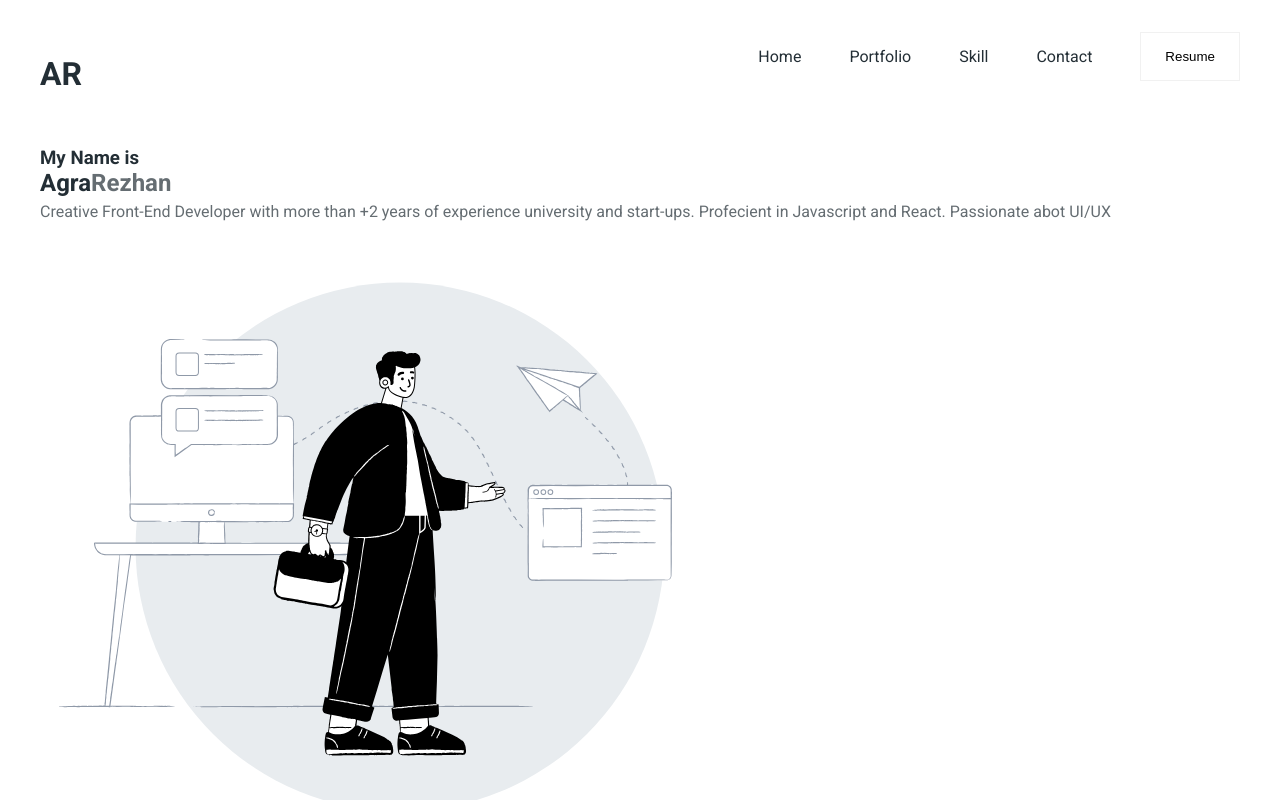
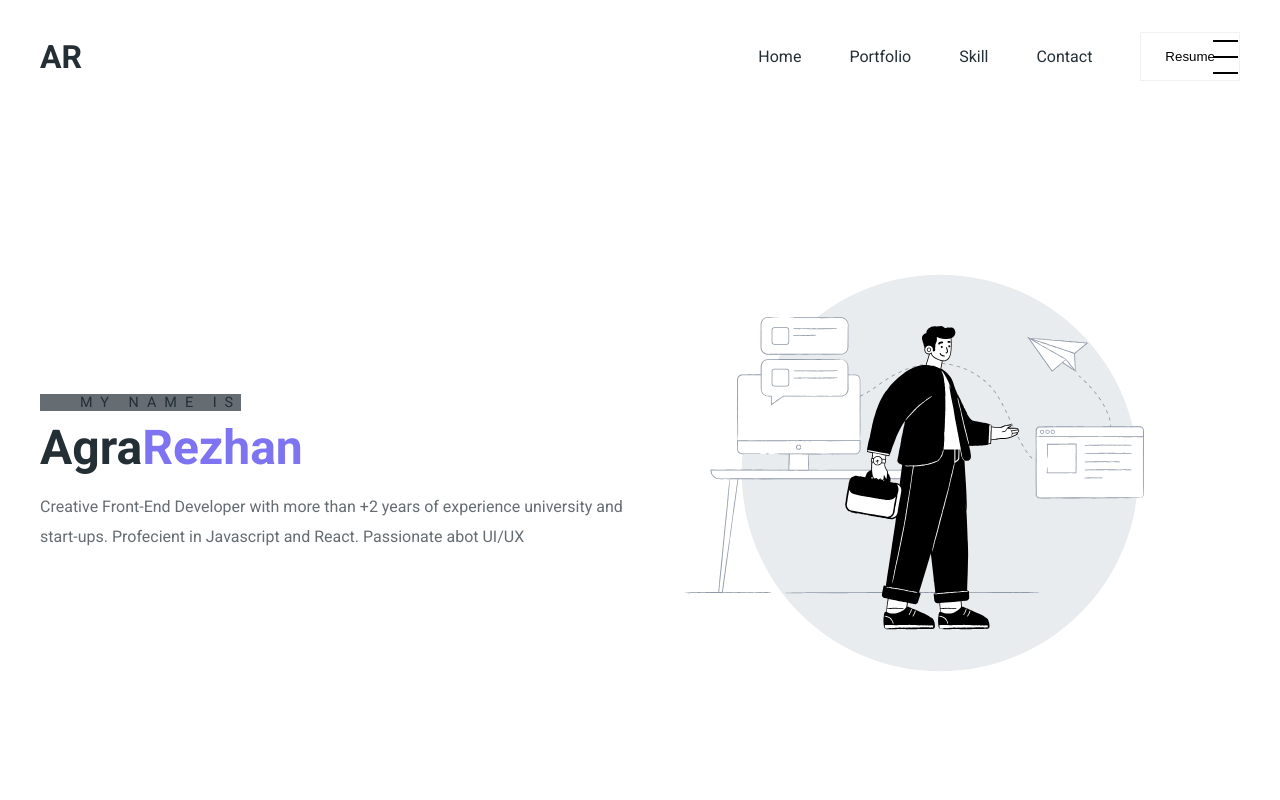
Before and after one commit to AgraRezhan/Website-Portofolio, a plain HTML site: page index.html in a window 1280 px wide. Shown: the top 800 px of the page. Drawn offline with Linux system fonts and the light colour scheme.

Commit message:
CSS Terbaru

```diff
--- a/style/style.css
+++ b/style/style.css
@@ -52,7 +52,29 @@
 
 }
 
-  /* Logo and navigation Menu*/
+/* Titles */
+.pre-title{
+    text-transform: uppercase;
+    letter-spacing: .5rem;
+    background-color: #656d72;
+    position: relative;
+    padding-left: 40px;
+    width:fit-content;
+    font-weight: 400;
+    font-size: .9rem;
+}
+
+.pre-title ::before{
+  content: "";
+  width: 30px;
+  height: 1px;
+  background:#d9d9d9 ;
+  position: absolute;
+  display: block;
+  left: 0;
+}
+
+/* Logo and navigation Menu*/
 
   .nav{
     display: flex;
@@ -91,8 +113,45 @@
   .burger div{
     width: 25px;
     height: 2px;
-    background-color: #0000;
+    background-color: #000;
     margin: 7px;
     transition: all .3s;
     z-index: 99;
   }
+
+  .burger{
+    display: flex;
+    flex-direction: column;
+    z-index: 99;
+    position: fixed;
+    top: 33px;
+    right: 35px;
+  }
+
+
+  /* Hero Section */
+#hero{
+  height: 720px;
+  display: grid;
+  grid-template-columns: 1fr 1fr;
+  align-items: center;
+}
+
+.hero-name{
+  font-size: 3rem;
+  font-weight: 700;
+  margin: .5rem 0 1rem;
+}
+
+.hero-name span{
+  color: #7e74f1;
+}
+
+.hero-right img{
+  width: 90%;
+}
+
+.hero-right{
+  display: flex;
+  justify-content: center;
+}
```
